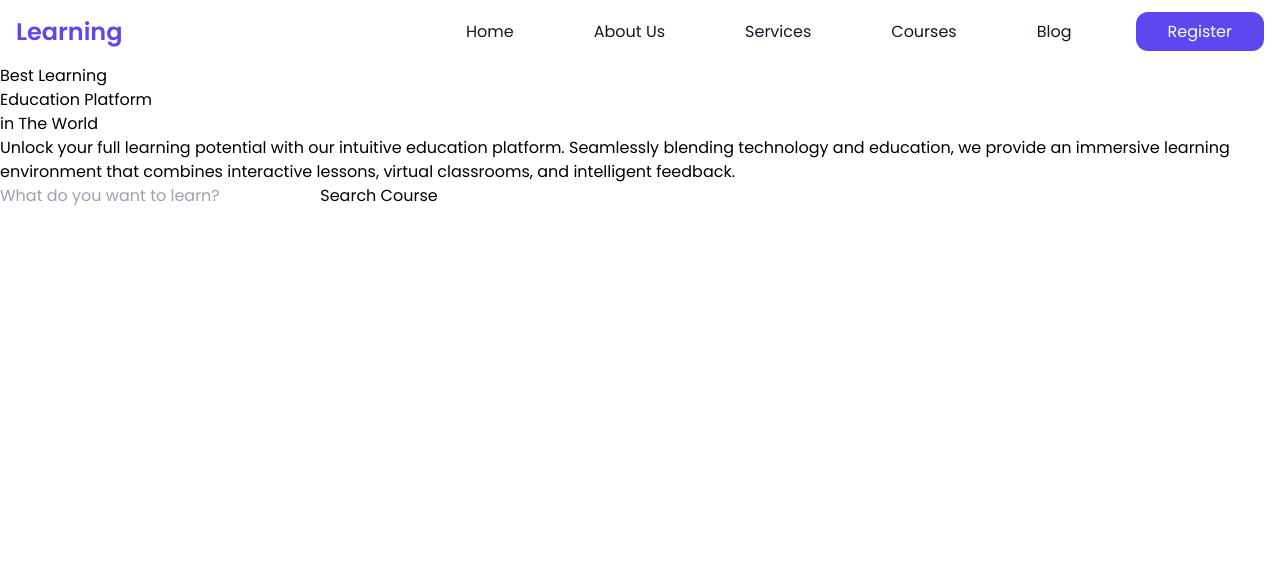
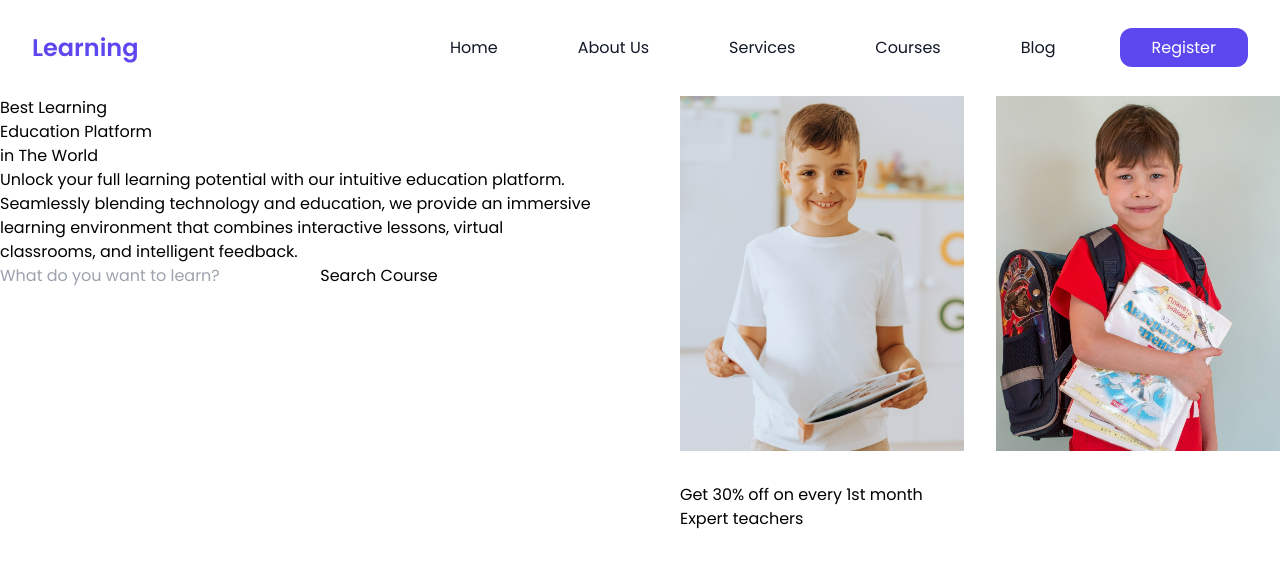
Before and after one commit to salehMb1999/Education-website-Header, a website: page src/index.html in a window 1280 px wide. Drawn offline with Linux system fonts and the light colour scheme.

Commit message:
almost half of header content completed

```diff
--- a/src/index.html
+++ b/src/index.html
@@ -8,7 +8,7 @@
   </head>
   <body class="font-poppinsReg container mx-auto">
     <header>
-      <div class="flex justify-between items-center p-4">
+      <div class="flex justify-between items-center p-8">
         <div>
           <a class="font-poppinsSemiBold text-2xl text-[#5c48ee]" href="#"
             >Learning</a
@@ -59,7 +59,7 @@
           </li>
         </nav>
       </div>
-      <div>
+      <div class="grid grid-cols-2 gap-20">
         <div>
           <h1>
             Best Learning <br /><span>Education Platform</span><br /><span
@@ -77,8 +77,15 @@
             <button>Search Course</button>
           </form>
         </div>
-        <div>
-
+        <div class="grid grid-cols-2 gap-8">
+          <img class="w-full max-w-80" src="./../img/header-1.jpg" alt="img1" />
+          <img class="w-full max-w-80" src="./../img/header-2.jpg" alt="img2" />
+          <div>
+            <ul>
+              <li>Get 30% off on every 1st month</li>
+              <li>Expert teachers</li>
+            </ul>
+          </div>
         </div>
       </div>
     </header>
```
Also changed, not shown: src/styles/style.css.
